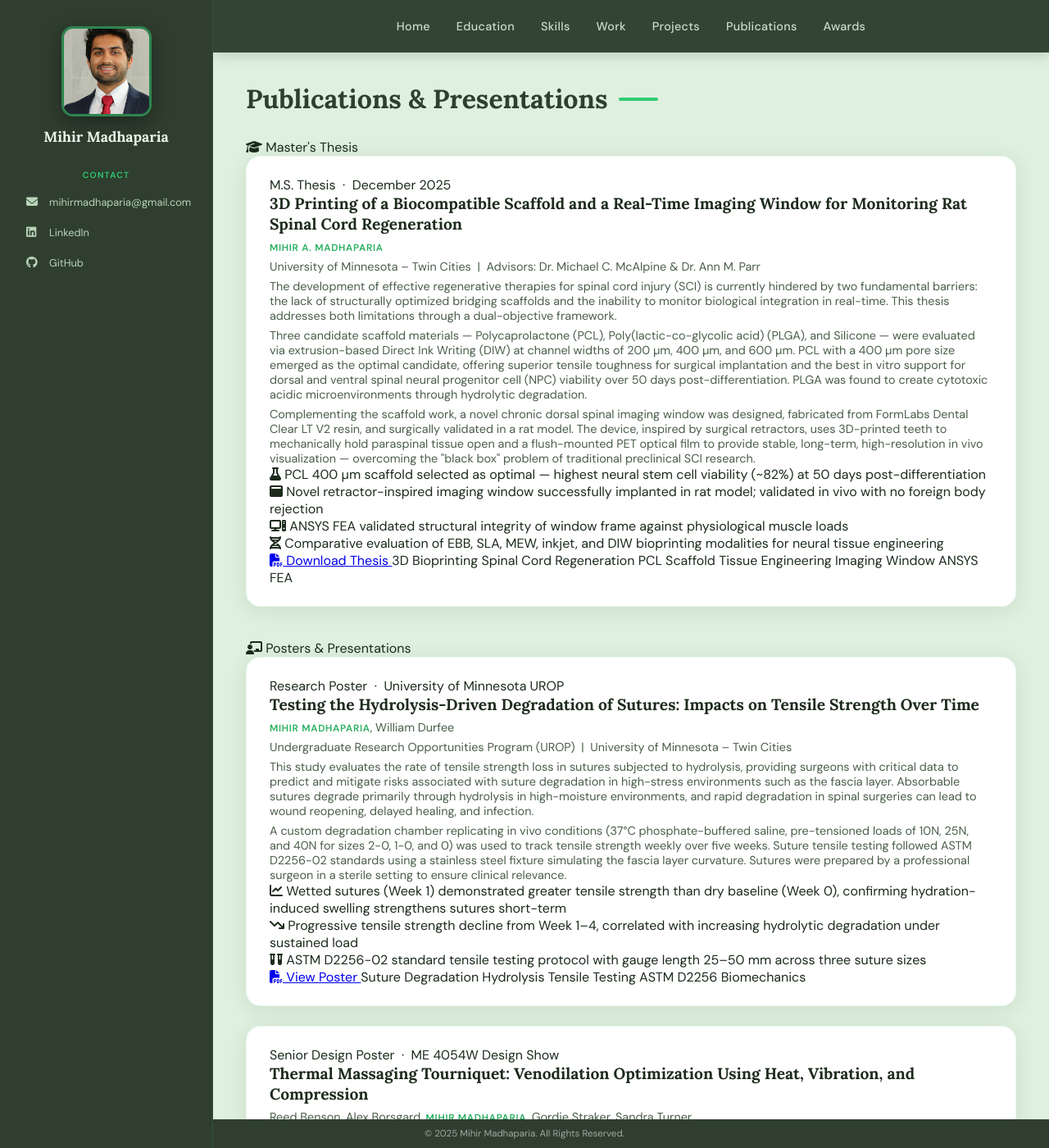
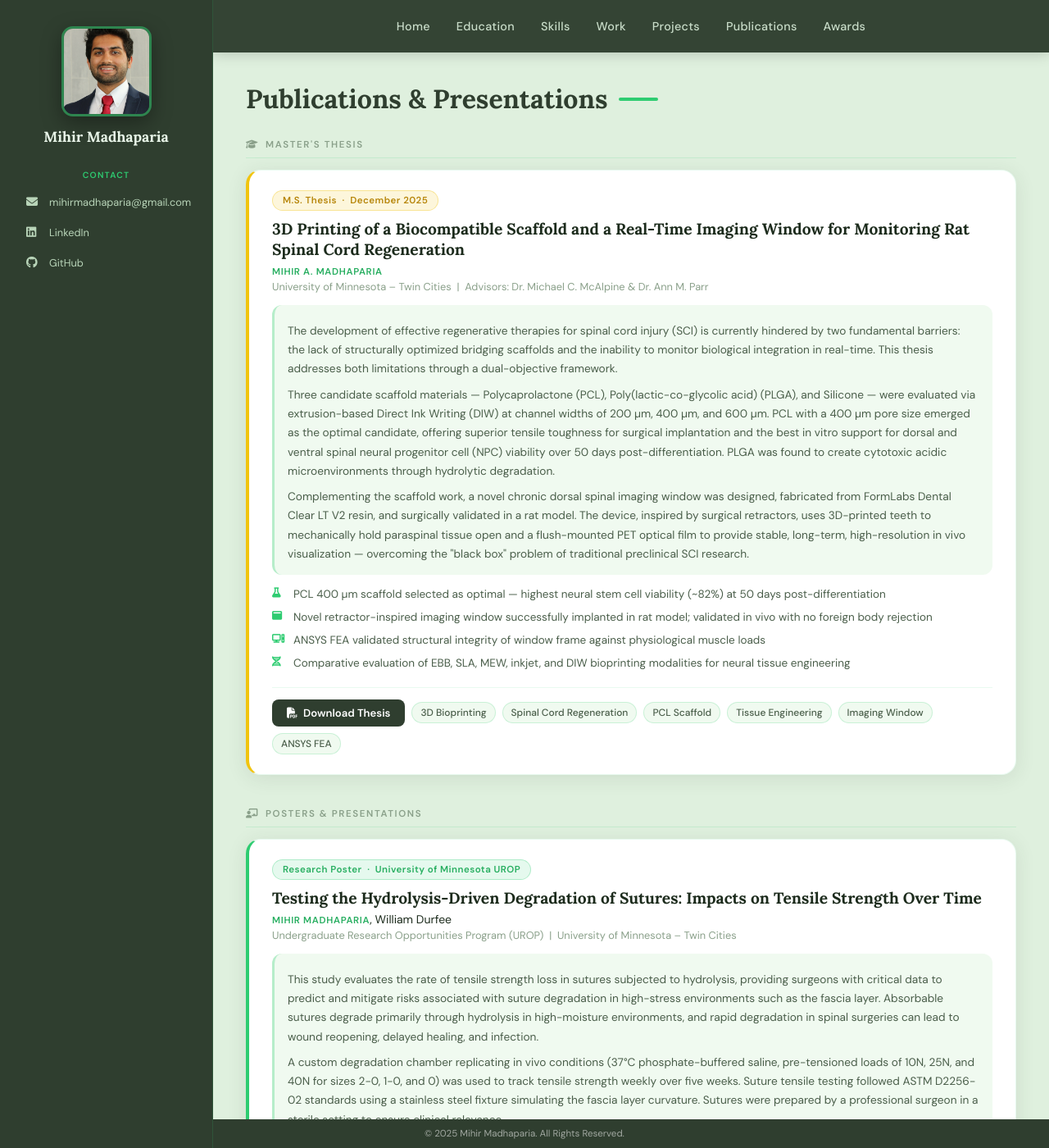
Before and after one commit to mihirmadhaparia/mihirmadhaparia.github.io, a Jekyll site: the page built from publications.html, in a window 1280 px wide and 1400 px high. Shown: the whole window at 82% size. Built offline with Jekyll 4.4.1, drawn with Linux system fonts in a browser that asks for light colours.

Commit message:
Add styles for publications section and badges

```diff
--- a/assets/css/style.css
+++ b/assets/css/style.css
@@ -592,3 +592,130 @@ body.home-page .full-page  { width: 100vw; min-height: 100vh; }
   nav a { font-size: 0.72em; padding: 5px 7px; }
   .name-title { font-size: 1.8rem; }
 }
+
+/* ─── Publications Page ──────────────────────────────────────── */
+.pub-section-label {
+  font-family: 'DM Sans', sans-serif;
+  font-size: 0.72em;
+  font-weight: 700;
+  letter-spacing: 0.14em;
+  text-transform: uppercase;
+  color: var(--text-muted);
+  display: flex;
+  align-items: center;
+  gap: 8px;
+  margin: 0 0 14px;
+  padding-bottom: 8px;
+  border-bottom: 1px solid rgba(46,204,113,0.15);
+}
+
+/* Type badges */
+.pub-type-badge {
+  display: inline-flex;
+  align-items: center;
+  font-size: 0.72em;
+  font-weight: 700;
+  letter-spacing: 0.04em;
+  padding: 4px 12px;
+  border-radius: 20px;
+  margin-bottom: 10px;
+}
+.thesis-badge { background: rgba(241,196,15,0.15); color: #b7860b; border: 1px solid rgba(241,196,15,0.35); }
+.poster-badge { background: rgba(46,204,113,0.12); color: var(--green-dark); border: 1px solid rgba(46,204,113,0.3); }
+.paper-badge  { background: rgba(52,152,219,0.12); color: #1a6fa0; border: 1px solid rgba(52,152,219,0.3); }
+
+/* Left border accent per type */
+.pub-thesis { border-left: 4px solid #f1c40f; }
+.pub-poster { border-left: 4px solid var(--green-primary); }
+.pub-paper  { border-left: 4px solid #3498db; }
+
+/* Authors / venue */
+.pub-authors {
+  font-size: 0.875em !important;
+  color: var(--text-primary) !important;
+  margin: 2px 0 2px !important;
+}
+.pub-authors strong { color: var(--green-deep); }
+.pub-venue {
+  font-size: 0.8em !important;
+  color: var(--text-muted) !important;
+  margin: 0 0 14px !important;
+}
+
+/* Abstract */
+.pub-abstract {
+  background: var(--green-light);
+  border-radius: var(--radius-md);
+  padding: 14px 16px;
+  margin: 14px 0;
+  border-left: 3px solid rgba(46,204,113,0.3);
+}
+.pub-abstract p {
+  font-size: 0.855em !important;
+  color: var(--text-secondary) !important;
+  line-height: 1.7;
+  margin-bottom: 8px !important;
+}
+.pub-abstract p:last-child { margin-bottom: 0 !important; }
+
+/* Highlights */
+.pub-highlights {
+  display: flex;
+  flex-direction: column;
+  gap: 7px;
+  margin: 14px 0;
+}
+.pub-highlight-item {
+  font-size: 0.845em;
+  color: var(--text-secondary);
+  display: flex;
+  align-items: flex-start;
+  gap: 10px;
+  line-height: 1.55;
+}
+.pub-highlight-item i {
+  color: var(--green-primary);
+  font-size: 0.9em;
+  margin-top: 2px;
+  flex-shrink: 0;
+  width: 16px;
+}
+
+/* Actions row */
+.pub-actions {
+  display: flex;
+  align-items: center;
+  flex-wrap: wrap;
+  gap: 8px;
+  margin-top: 18px;
+  padding-top: 14px;
+  border-top: 1px solid rgba(46,204,113,0.10);
+}
+.pub-btn {
+  display: inline-flex;
+  align-items: center;
+  gap: 7px;
+  padding: 8px 18px;
+  border-radius: var(--radius-sm);
+  font-size: 0.82em;
+  font-weight: 600;
+  text-decoration: none;
+  transition: var(--transition);
+  flex-shrink: 0;
+}
+.primary-btn {
+  background: var(--green-deep);
+  color: white;
+}
+.primary-btn:hover { background: var(--green-dark); transform: translateY(-1px); box-shadow: 0 4px 12px rgba(46,204,113,0.25); }
+
+.pub-keyword-pill {
+  font-size: 0.75em;
+  font-weight: 500;
+  padding: 4px 10px;
+  background: var(--green-light);
+  border: 1px solid rgba(46,204,113,0.2);
+  border-radius: 20px;
+  color: var(--text-secondary);
+  white-space: nowrap;
+}
```
